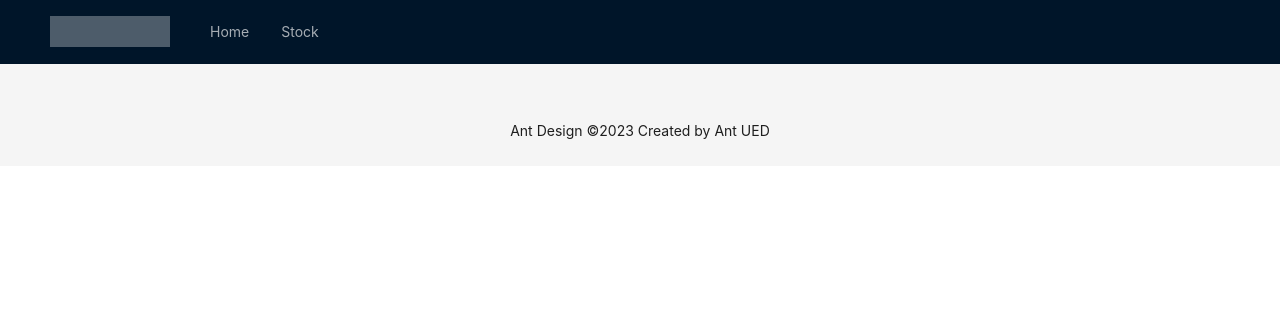
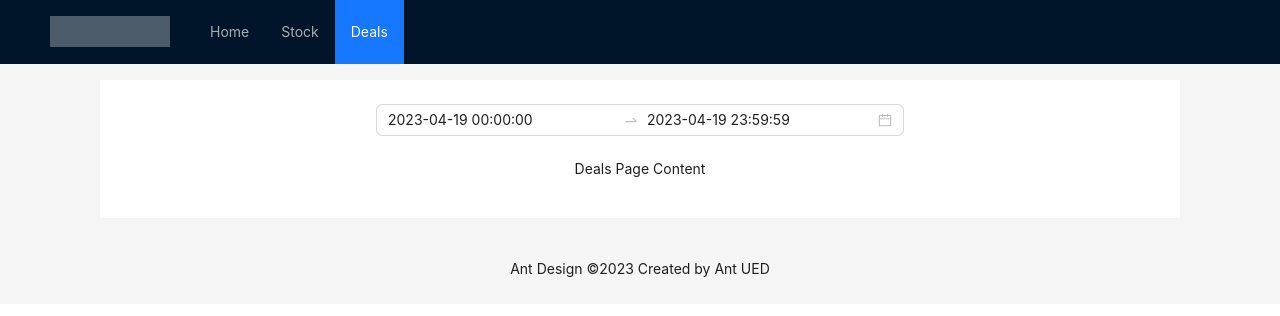
Before and after one commit to Kirill5k/fs2-ebay-app, a React (Create React App) app in the folder frontend/: page /deals in a window 1280 px wide. Shown: the top 316 px of the page. Built offline with nearby package versions, Linux system fonts and the light colour scheme.

Commit message:
Add deals page

```diff
--- a/frontend/src/App.js
+++ b/frontend/src/App.js
@@ -2,6 +2,7 @@ import {Routes, Route, Link, useLocation} from "react-router-dom";
 import {Layout, Menu, theme} from 'antd';
 import Home from './home';
 import Stock from './stock';
+import Deals from './deals';
 import './App.css';
 
 const App = () => {
@@ -23,6 +24,9 @@ const App = () => {
             <Menu.Item key="/stock" title="Stock">
               <Link to="/stock">Stock</Link>
             </Menu.Item>
+            <Menu.Item key="/deals" title="Deals">
+              <Link to="/deals">Deals</Link>
+            </Menu.Item>
           </Menu>
         </Layout.Header>
         <Layout.Content className="content">
@@ -37,6 +41,11 @@ const App = () => {
                 path="/stock"
                 element={<Stock backgroundColor={colorBgContainer}/>}
             />
+            <Route
+                exact
+                path="/deals"
+                element={<Deals backgroundColor={colorBgContainer}/>}
+            />
           </Routes>
         </Layout.Content>
         <Layout.Footer className="footer">
--- /dev/null
+++ b/frontend/src/deals/index.js
@@ -0,0 +1,29 @@
+import React from 'react'
+import dayjs from 'dayjs'
+import {DatePicker} from 'antd'
+import Container from '../common/components/Container'
+
+const Deals = ({backgroundColor}) => {
+
+  const now = dayjs()
+  const startOfDay = now.startOf('day')
+  const endOfDay = now.endOf('day')
+
+  return (
+      <Container
+          column
+          style={{
+            padding: '24px 24px',
+            background: backgroundColor
+          }}>
+        <DatePicker.RangePicker
+            defaultValue={[startOfDay, endOfDay]}
+            onChange={(v) => console.log(v.map(d => d.format()))}
+            showTime
+        />
+        <p>Deals page content</p>
+      </Container>
+  )
+}
+
+export default Deals
--- a/frontend/src/home/index.js
+++ b/frontend/src/home/index.js
@@ -1,14 +1,7 @@
 import React from 'react'
-import dayjs from 'dayjs'
-import {DatePicker} from 'antd'
 import Container from '../common/components/Container'
 
 const Home = ({backgroundColor}) => {
-
-  const now = dayjs()
-  const startOfDay = now.startOf('day')
-  const endOfDay = now.endOf('day')
-
   return (
       <Container
           column
@@ -16,11 +9,6 @@ const Home = ({backgroundColor}) => {
             padding: '24px 24px',
             background: backgroundColor
           }}>
-        <DatePicker.RangePicker
-            defaultValue={[startOfDay, endOfDay]}
-            onChange={(v) => console.log(v.map(d => d.format()))}
-            showTime
-        />
         <p>Home page content</p>
       </Container>
   )
```
